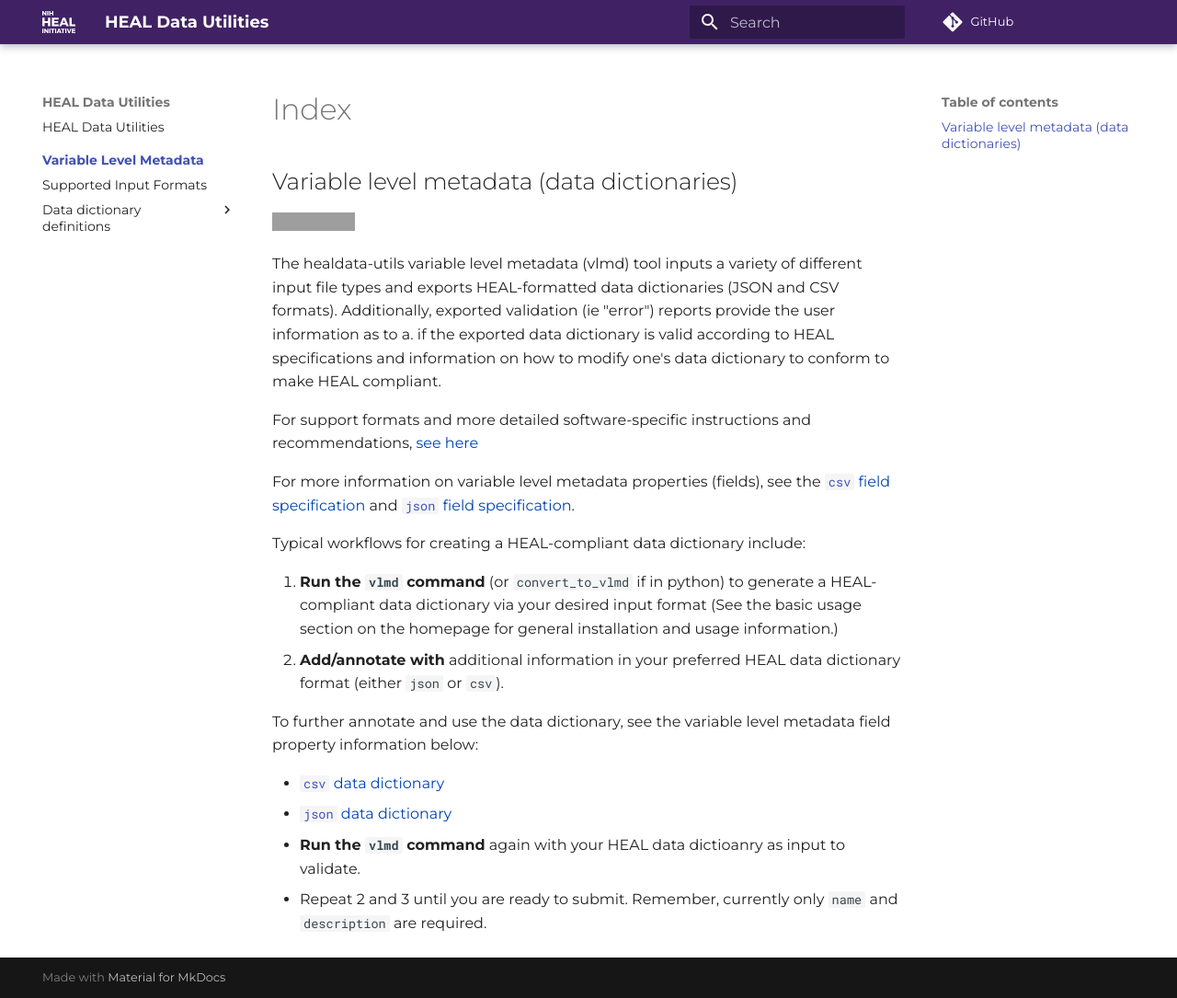
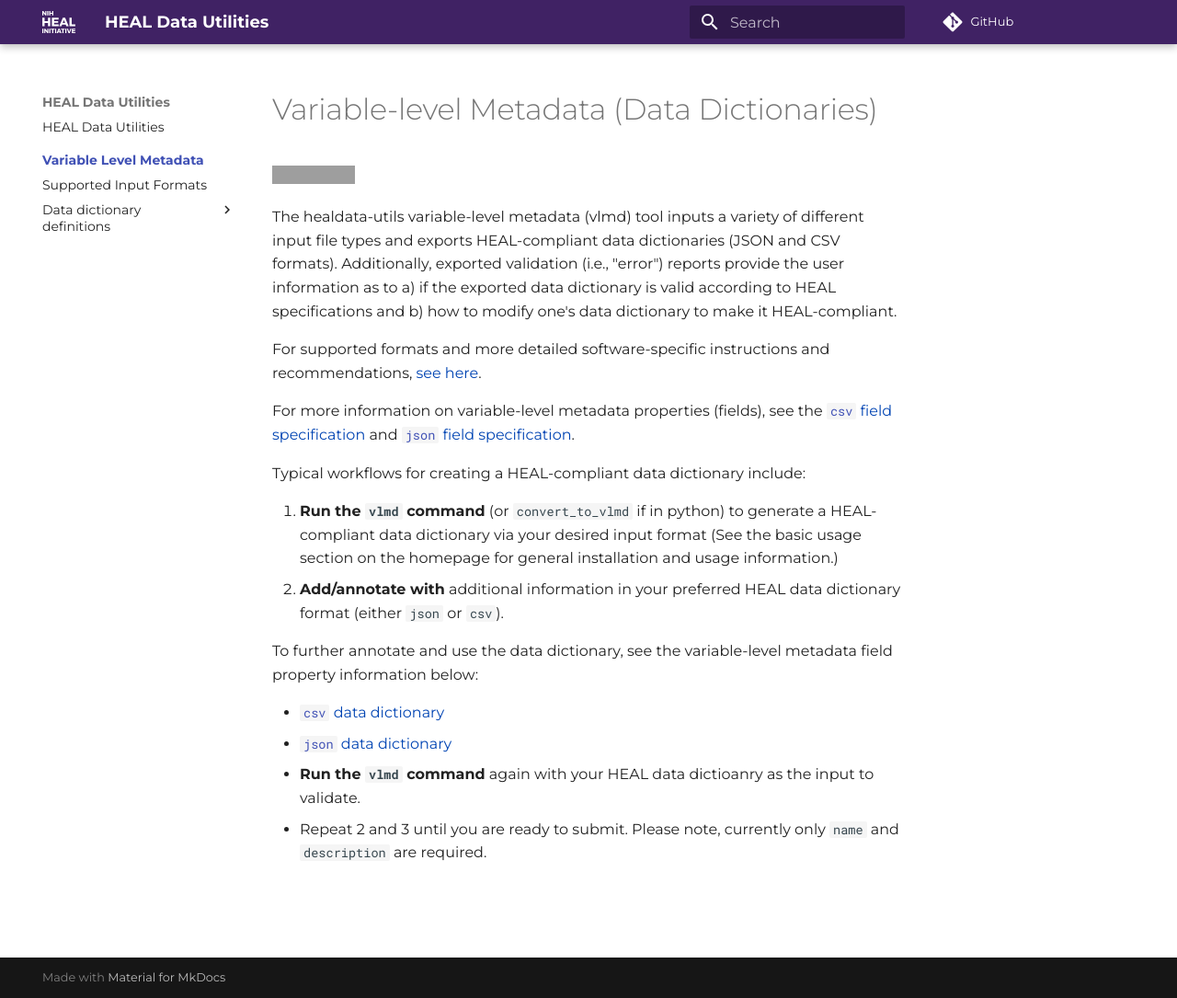
Before and after one commit to hina-shah/healdata-utils, an MkDocs documentation site: the page built from docs/vlmd/index.md, in a window 1280 px wide and 1085 px high. Shown: the whole window at 92% size. Built offline with MkDocs 1.6.1 and Material for MkDocs 9.7.7, drawn with Linux system fonts in a browser that asks for light colours; comment, search, counter and statistics services are not loaded; grey boxes are pictures that could not be loaded.

Commit message:
Update vlmd/index.md
Updated reference to json-fields.md
Provided copyedits

```diff
--- a/docs/vlmd/index.md
+++ b/docs/vlmd/index.md
@@ -1,14 +1,13 @@
-## Variable level metadata (data dictionaries)
+# Variable-level Metadata (Data Dictionaries)
 
 [![Binder](http://mybinder.org/badge_logo.svg)](https://mybinder.org/v2/gh/norc-heal/healdata-utils/HEAD?labpath=notebooks%2Fdemos%2Finputs-to-heal-data-dictionary.ipynb)
 
-The healdata-utils variable level metadata (vlmd) tool inputs a variety of different input file types and exports HEAL-formatted data dictionaries (JSON and CSV formats). Additionally, exported validation (ie "error") reports provide the user information as to a. if the exported data dictionary is valid according to HEAL specifications and information
-on how to modify one's data dictionary to conform to make HEAL compliant.
+The healdata-utils variable-level metadata (vlmd) tool inputs a variety of different input file types and exports HEAL-compliant data dictionaries (JSON and CSV formats). Additionally, exported validation (i.e., "error") reports provide the user information as to a) if the exported data dictionary is valid according to HEAL specifications and b) how to modify one's data dictionary to make it HEAL-compliant.
 
-For support formats and more detailed software-specific instructions and recommendations, [see here](docs/supported_input_formats.md)
+For supported formats and more detailed software-specific instructions and recommendations, [see here](supported_input_formats.md).
 
 
-For more information on variable level metadata properties (fields), see the [`csv` field specification](rendered-schemas/csv-fields.md) and [`json` field specification](rendered-schemas/json-data-dictionary.md).
+For more information on variable-level metadata properties (fields), see the [`csv` field specification](rendered-schemas/csv-fields.md) and [`json` field specification](rendered-schemas/json-data-dictionary.md).
 
 
 
@@ -17,10 +16,10 @@
 1. **Run the `vlmd` command** (or `convert_to_vlmd` if in python) to generate a HEAL-compliant data dictionary via your desired input format (See the basic usage section on the homepage for general installation and usage information.)
 2. **Add/annotate with** additional information in your preferred HEAL data dictionary format (either `json` or `csv`).
 
-To further annotate and use the data dictionary, see the variable level metadata field property information below:
+To further annotate and use the data dictionary, see the variable-level metadata field property information below:
 
 - [`csv` data dictionary](rendered-schemas/csv-fields.md)
-- [`json` data dictionary](rendered-schemas/json-fields.md)
+- [`json` data dictionary](rendered-schemas/json-data-dictionary.md)
 
-3. **Run the `vlmd` command** again with your HEAL data dictioanry as input to validate.
-4. Repeat 2 and 3 until you are ready to submit. Remember, currently only `name` and `description` are required.
+3. **Run the `vlmd` command** again with your HEAL data dictioanry as the input to validate.
+4. Repeat 2 and 3 until you are ready to submit. Please note, currently only `name` and `description` are required.
```
